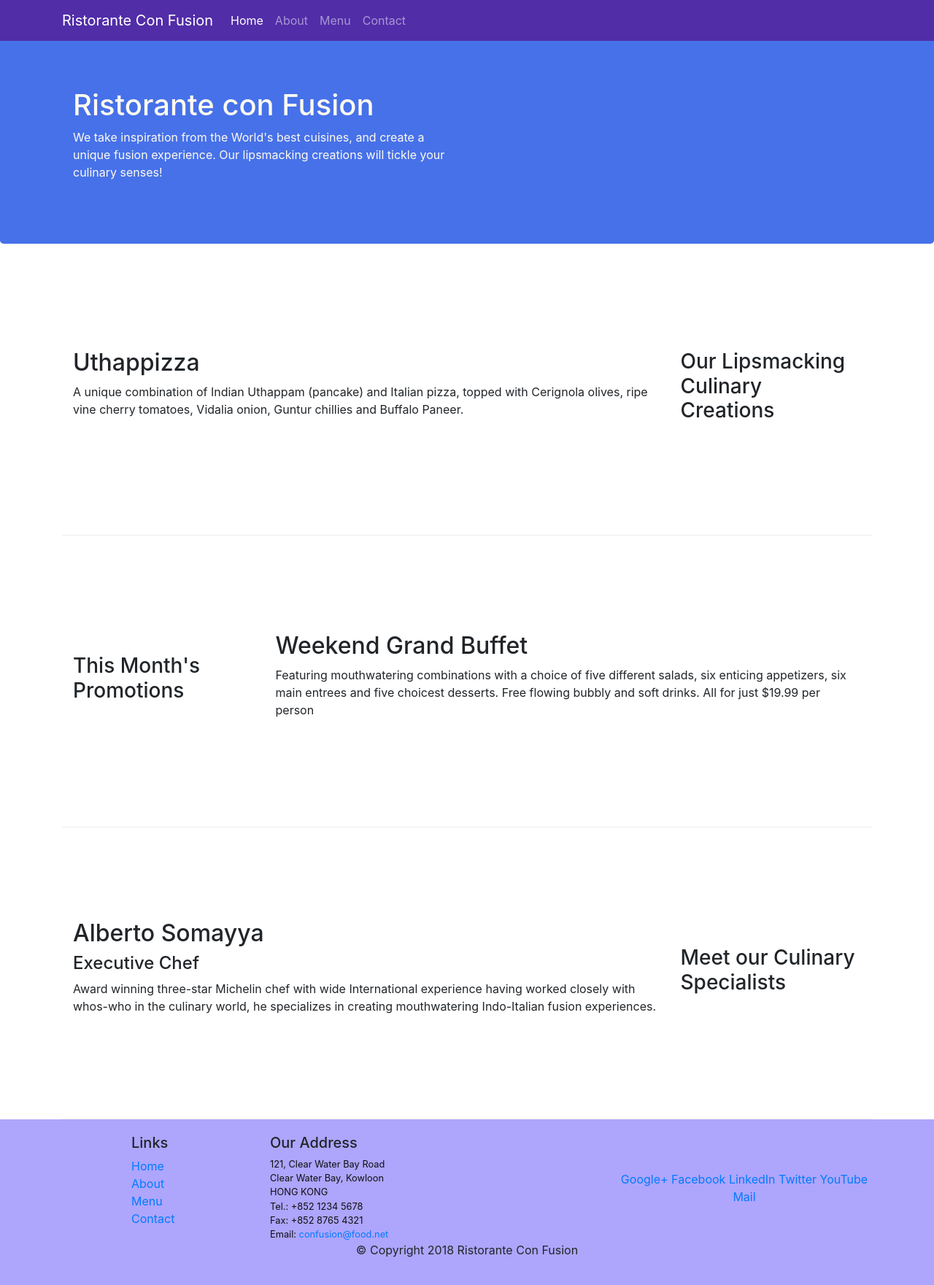
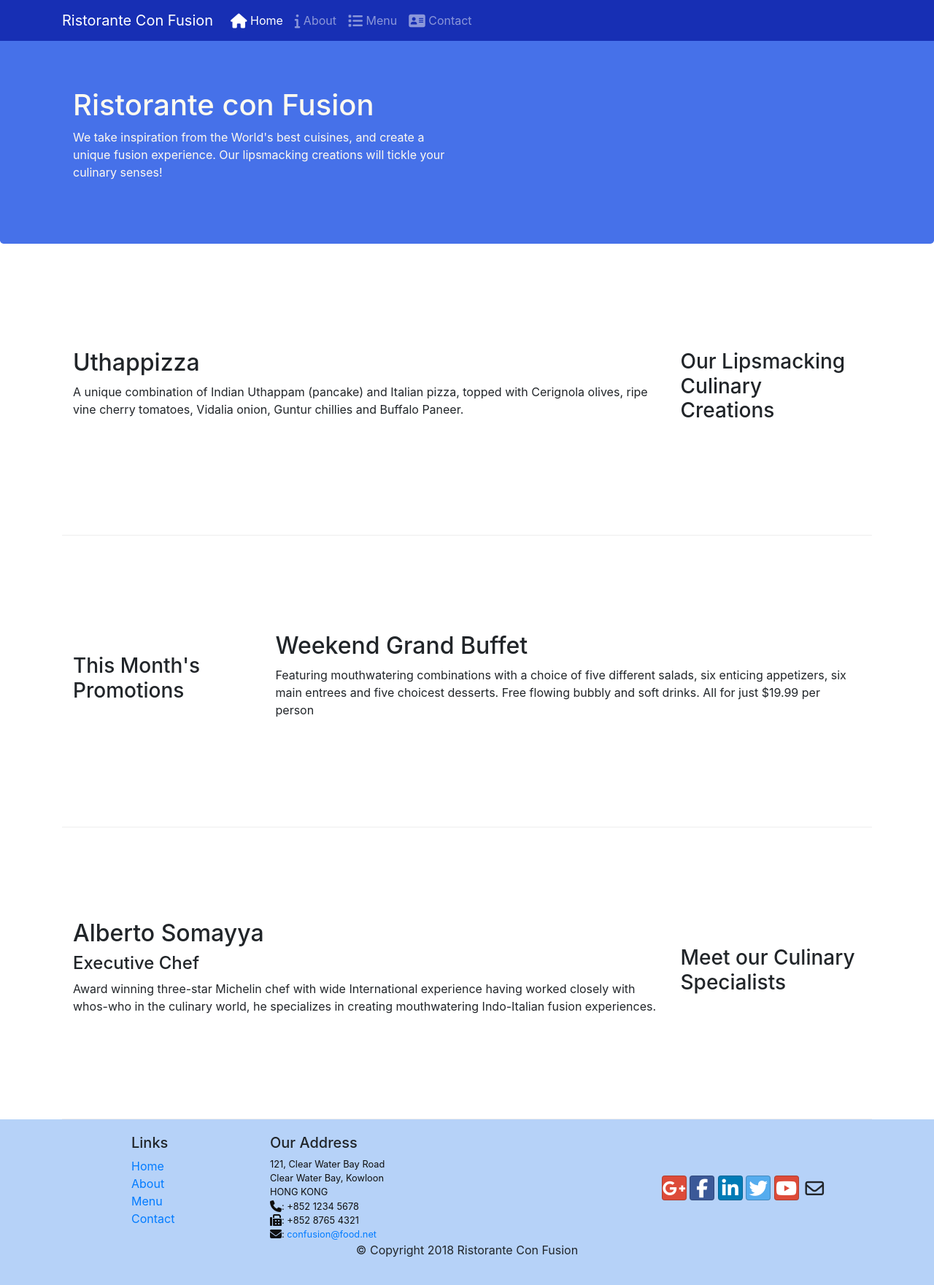
Before and after one commit to matthiascyy/bootstrap, a website: page index.html in a window 1280 px wide. Shown: the whole page at 73% size. Drawn offline with nearby package versions, Linux system fonts and the light colour scheme.

Commit message:
Icon Fonts

```diff
--- a/CSS/styles.css
+++ b/CSS/styles.css
@@ -11,7 +11,7 @@
 }
 
 .footer{
-    background-color: #aea5fc;
+    background-color: #b6d2f8;
     margin:0px auto;
     padding: 20px 0px 20px 0px;
 }
@@ -35,5 +35,5 @@
 }
 
 .navbar-dark {
-     background-color: #512DA8;
+     background-color: #172fb4;
 }
--- a/index.html
+++ b/index.html
@@ -9,6 +9,8 @@
 
         <!-- Bootstrap CSS -->
         <link rel="stylesheet" href="node_modules/bootstrap/dist/css/bootstrap.min.css">
+        <link rel="stylesheet" href="node_modules/font-awesome/css/font-awesome.min.css">
+        <link rel="stylesheet" href="node_modules/bootstrap-social/bootstrap-social.css">
         <link href="css/styles.css" rel="stylesheet">
         <title>Ristorante Con Fusion</title>
 </head>
@@ -22,10 +24,10 @@
             <a class="navbar-brand" href="#">Ristorante Con Fusion</a>
             <div class="collapse navbar-collapse" id="Navbar">
             <ul class="navbar-nav mr-auto">
-                <li class="nav-item active"><a class="nav-link" href="#">Home</a></li>
-                <li class="nav-item"><a class="nav-link" href="./aboutus.html">About</a></li>
-                <li class="nav-item"><a class="nav-link" href="#">Menu</a></li>
-                <li class="nav-item"><a class="nav-link" href="#">Contact</a></li>
+                <li class="nav-item active"><a class="nav-link" href="#"><span class="fa fa-home fa-lg"></span> Home</a></li>
+                <li class="nav-item"><a class="nav-link" href="./aboutus.html"><span class="fa fa-info fa-lg"></span> About</a></li>
+                <li class="nav-item"><a class="nav-link" href="#"><span class="fa fa-list fa-lg"></span> Menu</a></li>
+                <li class="nav-item"><a class="nav-link" href="#"><span class="fa fa-address-card fa-lg"></span> Contact</a></li>
             </ul>
             </div>
     </div>
@@ -95,20 +97,23 @@
 		              121, Clear Water Bay Road<br>
 		              Clear Water Bay, Kowloon<br>
 		              HONG KONG<br>
-		              Tel.: +852 1234 5678<br>
-		              Fax: +852 8765 4321<br>
-		              Email: <a href="mailto:confusion@food.net">confusion@food.net</a>
+                      <i class="fa fa-phone fa-lg"></i>: +852 1234 5678<br>
+                      <i class="fa fa-fax fa-lg"></i>: +852 8765 4321<br>
+                      <i class="fa fa-envelope fa-lg"></i>:
+                      <a href="mailto:confusion@food.net">confusion@food.net</a>
+
 		           </address>
                 </div>
                 <div class="col-12 col-sm-4 align-self-center">
                     <div class="text-center">
-                        <a href="http://google.com/+">Google+</a>
-                        <a href="http://www.facebook.com/profile.php?id=">Facebook</a>
-                        <a href="http://www.linkedin.com/in/">LinkedIn</a>
-                        <a href="http://twitter.com/">Twitter</a>
-                        <a href="http://youtube.com/">YouTube</a>
-                        <a href="mailto:">Mail</a>
+                        <a class="btn btn-social-icon btn-google" href="http://google.com/+"><i class="fa fa-google-plus"></i></a>
+                        <a class="btn btn-social-icon btn-facebook" href="http://www.facebook.com/profile.php?id="><i class="fa fa-facebook"></i></a>
+                        <a class="btn btn-social-icon btn-linkedin" href="http://www.linkedin.com/in/"><i class="fa fa-linkedin"></i></a>
+                        <a class="btn btn-social-icon btn-twitter" href="http://twitter.com/"><i class="fa fa-twitter"></i></a>
+                        <a class="btn btn-social-icon btn-google" href="http://youtube.com/"><i class="fa fa-youtube"></i></a>
+                        <a class="btn btn-social-icon" href="mailto:"><i class="fa fa-envelope-o"></i></a>
                     </div>
+
                 </div>
            </div>
            <div class="row justify-content-center">
--- a/package.json
+++ b/package.json
@@ -14,7 +14,9 @@
     "lite-server": "^2.3.0"
   },
   "dependencies": {
+    "@fortawesome/fontawesome-free": "^5.14.0",
     "bootstrap": "^4.5.2",
+    "bootstrap-social": "^5.1.1",
     "jquery": "^3.5.1",
     "popper.js": "^1.16.1"
   }
```
Also changed, not shown: aboutus.html (+14 -12 lines), 1 other file.
